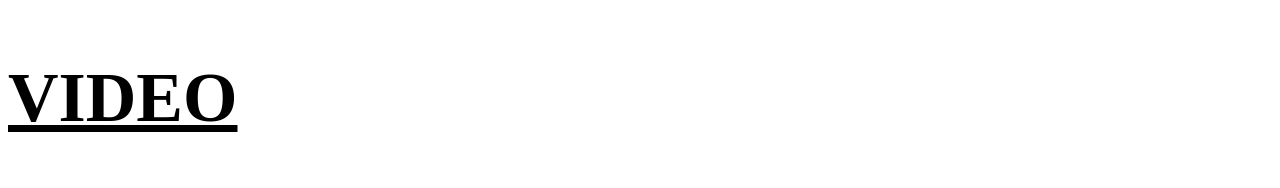
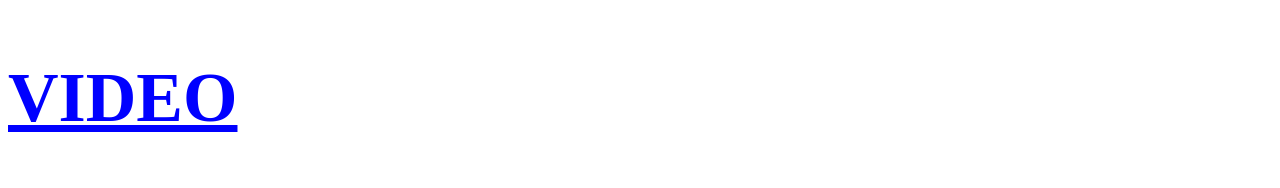
Before and after one commit to ramon-OAL/PRUEBA-1, a plain HTML site: page prueba-estilos.html in a window 1280 px wide. Shown: the part 980-1168 px from the top of the page. Drawn offline with Linux system fonts and the light colour scheme.

Commit message:
cambio en prueba1

```diff
--- a/prueba-estilos.html
+++ b/prueba-estilos.html
@@ -54,7 +54,7 @@ Lorem Ipsum ha sido el texto de relleno estándar de las industrias desde el añ
  el cual incluye versiones de Lorem Ipsum.<br>
 
 
-<u><h2 style="color:#blue; font-size: 70px">VIDEO</h2></u>
+<u><h2 style="color:blue; font-size: 70px">VIDEO</h2></u>
 
 <video src="video/paris.mp4" width="620" height="440" controls loop muted></video>
 
```
